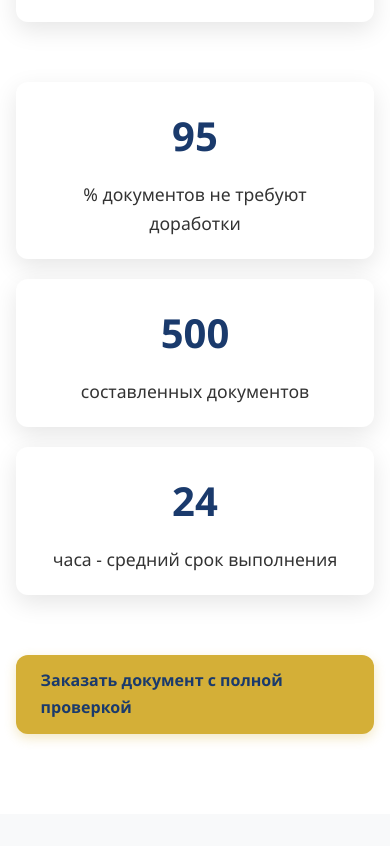
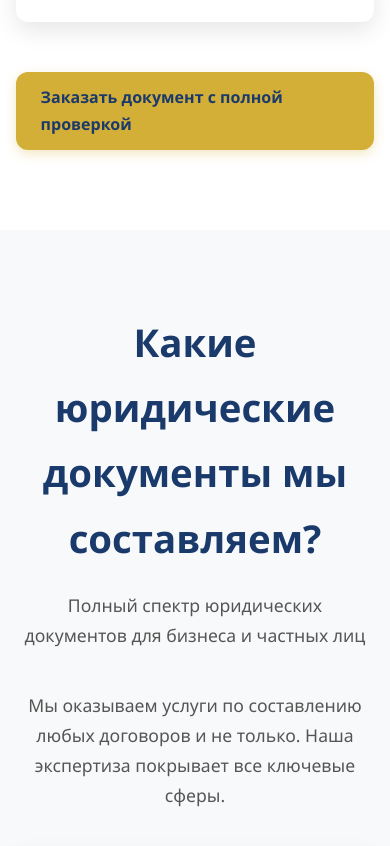
Before and after one commit to urkey137/.github.io, a plain HTML site: page index.html in a window 390 px wide. Shown: the part 2820-3666 px from the top of the page. Drawn offline with Linux system fonts and the light colour scheme.

Commit message:
index.html

```diff
--- a/index.html
+++ b/index.html
@@ -127,7 +127,6 @@
         .messenger-buttons {
             display: flex;
             gap: 15px;
-            margin-left: 25px;
         }
 
         .messenger-btn {
@@ -390,34 +389,6 @@
             display: block;
             width: fit-content;
             margin: 40px auto 0;
-        }
-
-        /* Stats Section */
-        .stats-container {
-            display: grid;
-            grid-template-columns: repeat(auto-fit, minmax(200px, 1fr));
-            gap: 30px;
-            margin: 60px 0;
-        }
-
-        .stat {
-            text-align: center;
-            padding: 30px;
-            background: white;
-            border-radius: var(--border-radius);
-            box-shadow: var(--box-shadow);
-        }
-
-        .stat-number {
-            font-size: 3rem;
-            font-weight: bold;
-            color: var(--primary-color);
-            margin-bottom: 10px;
-        }
-
-        .stat-label {
-            font-size: 1.1rem;
-            color: var(--text-color);
         }
 
         /* Documents Catalog */
@@ -1097,19 +1068,6 @@
             .footer-content {
                 grid-template-columns: 1fr;
                 gap: 20px;
-            }
-
-            .stats-container {
-                grid-template-columns: 1fr;
-                gap: 20px;
-            }
-
-            .stat {
-                padding: 20px;
-            }
-
-            .stat-number {
-                font-size: 2.5rem;
             }
         }
 
@@ -1285,22 +1243,6 @@
                 </div>
             </div>
 
-            <!-- Stats Section -->
-            <div class="stats-container">
-                <div class="stat">
-                    <div class="stat-number" data-target="95">0</div>
-                    <div class="stat-label">% документов не требуют доработки</div>
-                </div>
-                <div class="stat">
-                    <div class="stat-number" data-target="500">0</div>
-                    <div class="stat-label">составленных документов</div>
-                </div>
-                <div class="stat">
-                    <div class="stat-number" data-target="24">0</div>
-                    <div class="stat-label">часа - средний срок выполнения</div>
-                </div>
-            </div>
-
             <a href="#contact" class="cta-button">Заказать документ с полной проверкой</a>
         </div>
     </section>
@@ -1678,6 +1620,10 @@
     </button>
 
     <script>
+        // Telegram Bot Configuration
+        const TELEGRAM_BOT_TOKEN = '8320205360:AAH2VuXgKiQ6z06-ABuReOnuThI3xsfxrQA';
+        const TELEGRAM_CHAT_ID = '559808262';
+
         // Мобильная навигация
         const mobileNavToggle = document.getElementById('mobileNavToggle');
         const mobileNav = document.getElementById('mobileNav');
@@ -1763,37 +1709,6 @@
                 header.classList.remove('header-scrolled');
             }
         });
-
-        // Анимированные счетчики
-        const statNumbers = document.querySelectorAll('.stat-number');
-        const statsSection = document.querySelector('.benefits');
-
-        const statsObserver = new IntersectionObserver((entries) => {
-            entries.forEach(entry => {
-                if (entry.isIntersecting) {
-                    statNumbers.forEach(statNumber => {
-                        const target = parseInt(statNumber.getAttribute('data-target'));
-                        const duration = 2000; // 2 seconds
-                        const step = target / (duration / 16); // 60fps
-                        let current = 0;
-
-                        const timer = setInterval(() => {
-                            current += step;
-                            if (current >= target) {
-                                current = target;
-                                clearInterval(timer);
-                            }
-                            statNumber.textContent = Math.floor(current);
-                        }, 16);
-                    });
-
-                    // Отключаем наблюдатель после первого срабатывания
-                    statsObserver.unobserve(entry.target);
-                }
-            });
-        }, { threshold: 0.5 });
-
-        statsObserver.observe(statsSection);
 
         // Чат
         const chatButton = document.getElementById('chatButton');
@@ -1899,7 +1814,41 @@
         const buttonText = submitButton.querySelector('.button-text');
         const loader = submitButton.querySelector('.loader');
 
-        contactForm.addEventListener('submit', function(e) {
+        // Функция отправки данных в Telegram
+        async function sendToTelegram(formData) {
+            const message = `
+Новая заявка с сайта:
+
+Имя: ${formData.name}
+Телефон: ${formData.phone}
+Email: ${formData.email}
+Задача: ${formData.task}
+            `;
+
+            const url = `https://api.telegram.org/bot${TELEGRAM_BOT_TOKEN}/sendMessage`;
+
+            try {
+                const response = await fetch(url, {
+                    method: 'POST',
+                    headers: {
+                        'Content-Type': 'application/json',
+                    },
+                    body: JSON.stringify({
+                        chat_id: TELEGRAM_CHAT_ID,
+                        text: message,
+                        parse_mode: 'HTML'
+                    })
+                });
+
+                const data = await response.json();
+                return data.ok;
+            } catch (error) {
+                console.error('Ошибка отправки в Telegram:', error);
+                return false;
+            }
+        }
+
+        contactForm.addEventListener('submit', async function(e) {
             e.preventDefault();
 
             // Валидация
@@ -1919,16 +1868,28 @@
             loader.style.display = 'block';
             submitButton.disabled = true;
 
-            // Имитация отправки на сервер
-            setTimeout(() => {
+            // Формируем данные для отправки
+            const formData = {
+                name: name,
+                phone: phone,
+                email: email,
+                task: task
+            };
+
+            // Отправляем данные в Telegram
+            const isSent = await sendToTelegram(formData);
+
+            if (isSent) {
                 alert('Спасибо за заявку! Мы свяжемся с вами в течение 15 минут.');
                 contactForm.reset();
-
-                // Скрываем лоадер
-                buttonText.style.display = 'block';
-                loader.style.display = 'none';
-                submitButton.disabled = false;
-            }, 2000);
+            } else {
+                alert('Произошла ошибка при отправке заявки. Пожалуйста, свяжитесь с нами по телефону +7 (986) 244-57-33');
+            }
+
+            // Скрываем лоадер
+            buttonText.style.display = 'block';
+            loader.style.display = 'none';
+            submitButton.disabled = false;
         });
 
         // Кнопка "Наверх"
```
